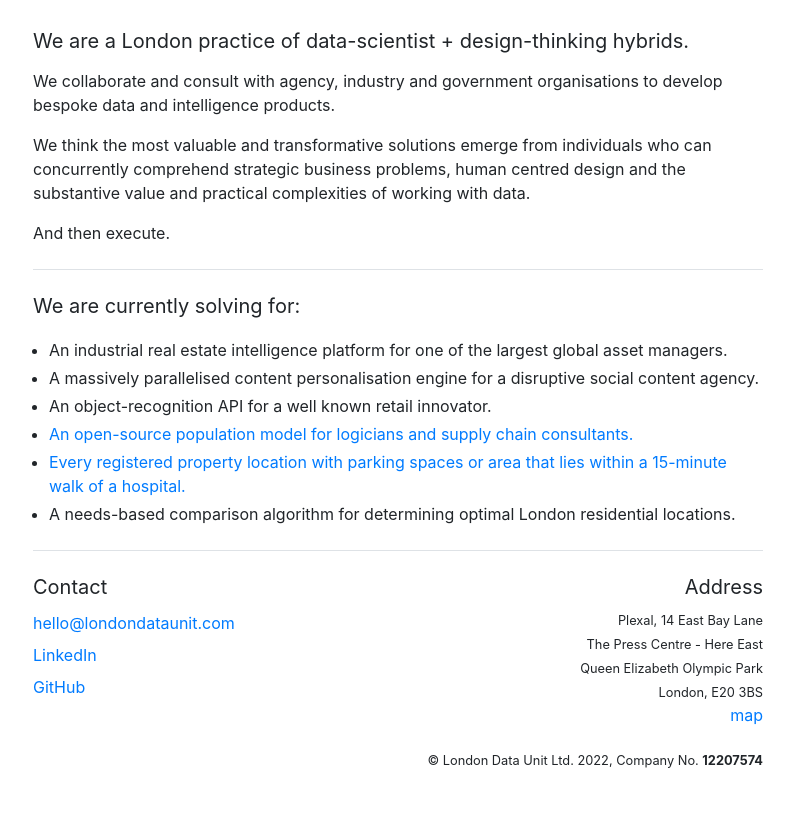
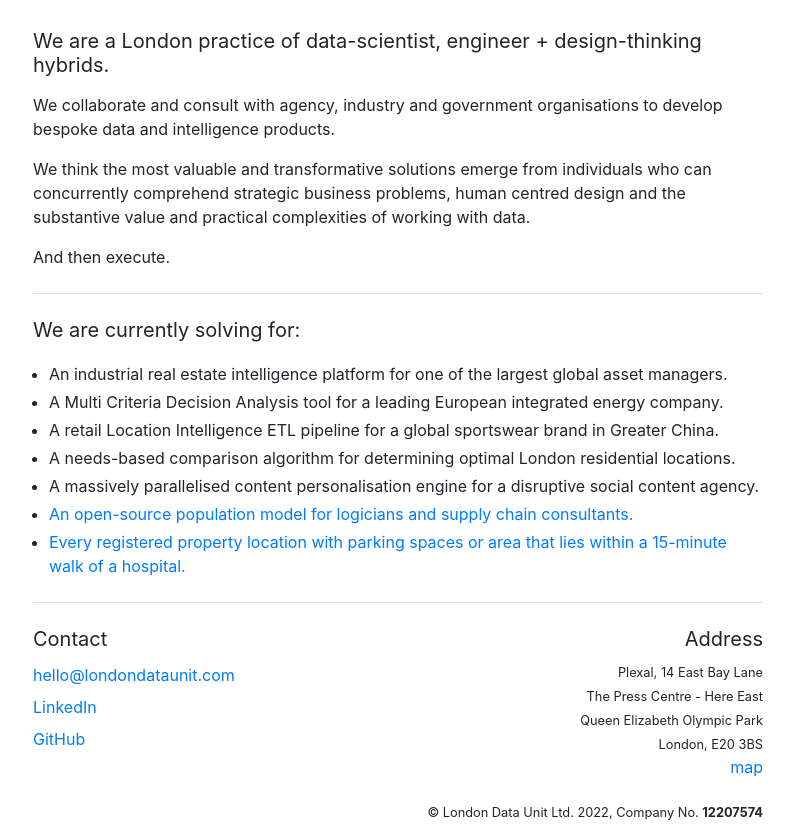
Before and after one commit to londondataunit/londondataunit.github.io, a plain HTML site: page index.html in a window 1280 px wide. Shown: the part 91-930 px from the top of the page, without its empty margins (242-1036 px from the left). Before the commit the page ends 878 px from the top, so only its background shows below. Drawn offline with nearby package versions, Linux system fonts and the light colour scheme.

Commit message:
Update index.html

```diff
--- a/index.html
+++ b/index.html
@@ -15,7 +15,7 @@
       <div class="row">
         <div class="col-12 col-md-10 offset-md-1 col-lg-8 offset-lg-2">
           <img class="my-3" src="ldu-logo.png" alt="" width="296" height="72">
-          <p class="h5 my-3 font-weight-normal">We are a London practice of data-scientist + design-thinking hybrids.</p>
+          <p class="h5 my-3 font-weight-normal">We are a London practice of data-scientist, engineer + design-thinking hybrids.</p>
           <p class="my-3 font-weight-normal">We collaborate and consult with agency, industry and government organisations to develop bespoke data and intelligence products.</p>
           <p class="my-3 font-weight-normal">We think the most valuable and transformative solutions emerge from individuals who can concurrently comprehend strategic business problems, human centred design and the substantive value and practical complexities of working with data.</p>
           <p class="my-3 font-weight-normal">And then execute.</p>
@@ -25,11 +25,13 @@
           <p class="h5 my-3 font-weight-normal">We are currently solving for:</p>
           <ul class="pl-3">
             <li class="pt-1">An industrial real estate intelligence platform for one of the largest global asset managers.</li>
+            <li class="pt-1">A Multi Criteria Decision Analysis tool for a leading European integrated energy company.</li>
+            <li class="pt-1">A retail Location Intelligence ETL pipeline for a global sportswear brand in Greater China.</li>
+            <li class="pt-1">A needs-based comparison algorithm for determining optimal London residential locations.</li>
             <li class="pt-1">A massively parallelised content personalisation engine for a disruptive social content agency.</li>
-            <li class="pt-1">An object-recognition API for a well known retail innovator.</li>
             <li class="pt-1"><a href="https://population-access.londondataunit.com", target="_blank">An open-source population model for logicians and supply chain consultants.</a></li>
             <li class="pt-1"><a href="https://parking-for-nhs.londondataunit.com", target="_blank">Every registered property location with parking spaces or area that lies within a 15-minute walk of a hospital.</a></li>
-            <li class="pt-1">A needs-based comparison algorithm for determining optimal London residential locations.</li>
+
           </ul>
 
           <p class="my-4 border-bottom"></p>
```
